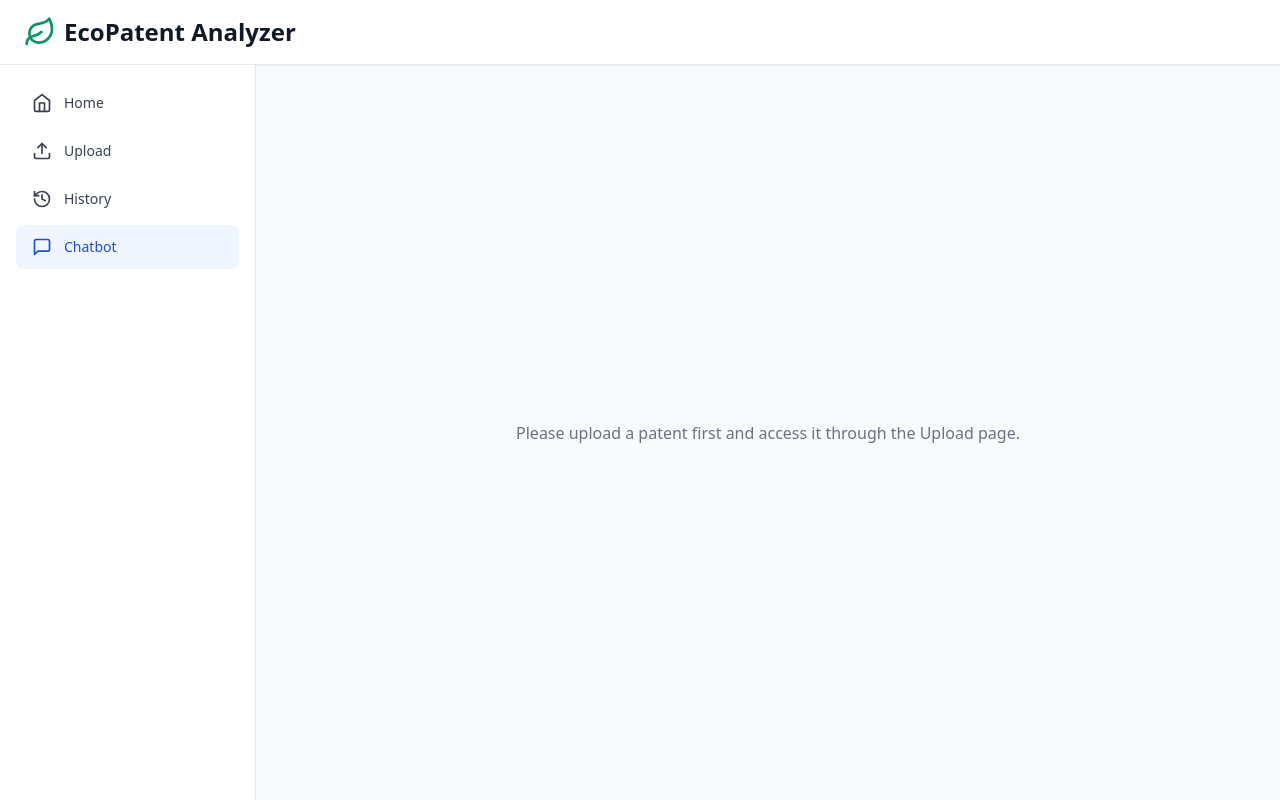
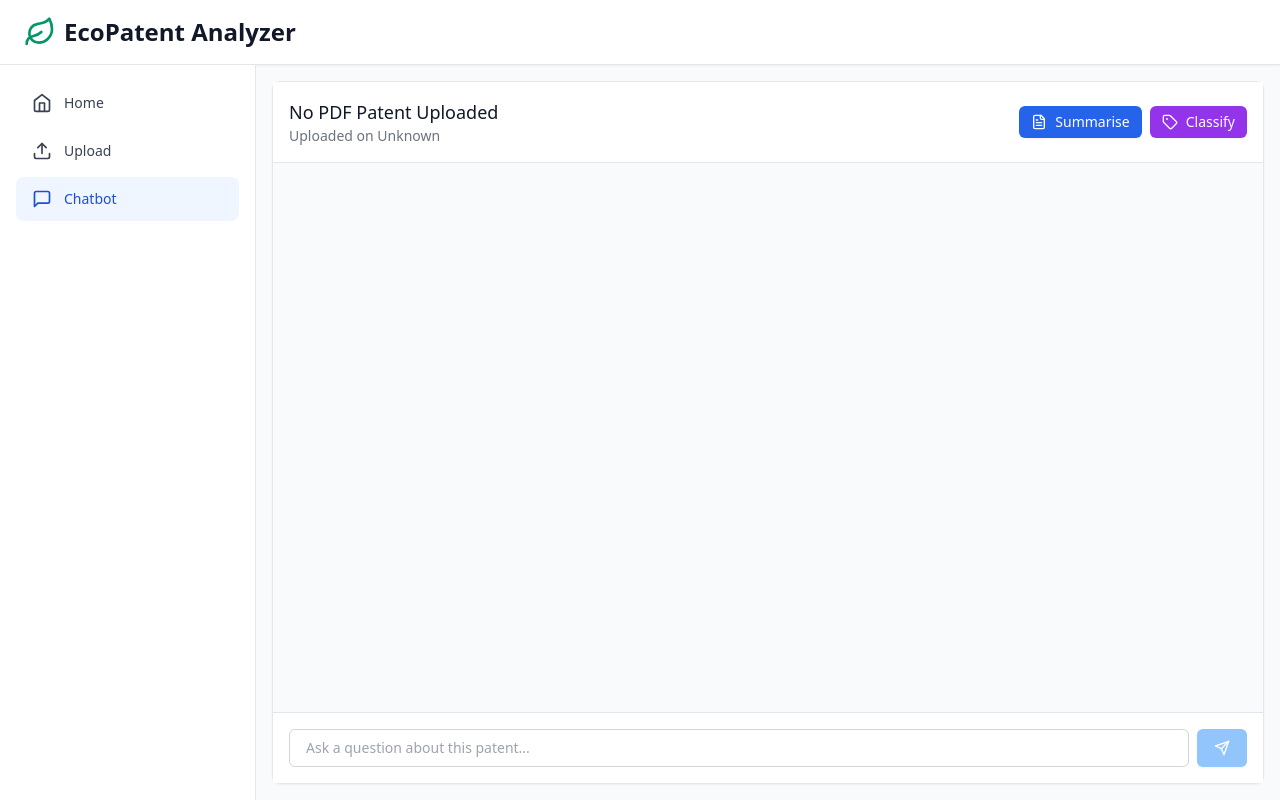
Before and after one commit to steverahardjo/patent-analyser-fyp, a React (Vite) app in the folder frontend/: page /chat/1 in a window 1280 px wide. Built offline with nearby package versions, Linux system fonts and the light colour scheme.

Commit message:
based connections done with history removed and chat history added

```diff
--- a/frontend/src/App.tsx
+++ b/frontend/src/App.tsx
@@ -3,7 +3,6 @@ import Sidebar from './components/Sidebar';
 import { Home, Leaf } from 'lucide-react';
 import UploadPage from './pages/UploadPage';
 import ChatbotPage from './pages/ChatbotPage';
-import HistoryPage from './pages/HistoryPage';
 
 function App() {
   return (
@@ -25,7 +24,6 @@ function App() {
             <Routes>
               <Route path="/home" element={<Home />} />
               <Route path="/upload" element={<UploadPage />} />
-              <Route path="/history" element={<HistoryPage />} />
               <Route path="/chat/:documentId?" element={<ChatbotPage />} />
             </Routes>
           </main>
--- a/frontend/src/components/ActionButtons.tsx
+++ b/frontend/src/components/ActionButtons.tsx
@@ -1,5 +1,5 @@
 import React from 'react';
-import { FileText, Tag, Search } from 'lucide-react';
+import { FileText, Tag } from 'lucide-react';
 import { ActionType } from '../types';
 
 interface ActionButtonsProps {
@@ -20,13 +20,7 @@ const ActionButtons: React.FC<ActionButtonsProps> = ({ onAction, isDisabled }) =
       icon: <Tag className="w-4 h-4 mr-2" />,
       action: 'classify' as ActionType,
       color: 'bg-purple-600 hover:bg-purple-700 focus:ring-purple-500',
-    },
-    {
-      label: 'Find Similarity',
-      icon: <Search className="w-4 h-4 mr-2" />,
-      action: 'findSimilarity' as ActionType,
-      color: 'bg-indigo-600 hover:bg-indigo-700 focus:ring-indigo-500',
-    },
+    }
   ];
 
   return (
--- a/frontend/src/components/ChatInterface.tsx
+++ b/frontend/src/components/ChatInterface.tsx
@@ -43,9 +43,14 @@ const ChatInterface: React.FC<ChatInterfaceProps> = ({
       <div className="p-4 border-b border-gray-200 bg-white">
         <div className="flex items-center justify-between">
           <div>
-            <h2 className="text-lg font-medium text-gray-900">{document.patent_number}.pdf</h2>
+            <h2 className="text-lg font-medium text-gray-900">
+              {document?.patent_number || "No PDF Patent Uploaded"}
+            </h2>
             <p className="text-sm text-gray-500">
-              Uploaded on {document.uploadDate.toLocaleDateString()}
+              Uploaded on{" "}
+              {document?.uploadDate
+                ? new Date(document.uploadDate).toLocaleDateString()
+                : "Unknown"}
             </p>
           </div>
           <ActionButtons onAction={onAction} isDisabled={isAnalyzing} />
--- a/frontend/src/components/ChatMessage.tsx
+++ b/frontend/src/components/ChatMessage.tsx
@@ -31,9 +31,10 @@ const ChatMessage: React.FC<ChatMessageProps> = ({ message }) => {
               : 'bg-white border border-gray-200 shadow-sm rounded-tl-none'
           }`}
         >
-          <p className={isUser ? 'text-white' : 'text-gray-800'}>
-            {message.content}
-          </p>
+          <div
+            className={isUser ? 'text-white' : 'text-gray-800'}
+            dangerouslySetInnerHTML={{ __html: message.content }}
+          />
           <div className={`text-xs mt-1 ${isUser ? 'text-blue-200' : 'text-gray-500'}`}>
             {message.timestamp.toLocaleTimeString([], { hour: '2-digit', minute: '2-digit' })}
           </div>
--- a/frontend/src/components/Sidebar.tsx
+++ b/frontend/src/components/Sidebar.tsx
@@ -1,11 +1,10 @@
 import { NavLink } from 'react-router-dom';
-import { Upload, History, MessageSquare, Home } from 'lucide-react';
+import { Upload, MessageSquare, Home } from 'lucide-react';
 
 const Sidebar = () => {
   const navItems = [
     { to: '/home', icon: Home, label: 'Home' },
     { to: '/upload', icon: Upload, label: 'Upload' },
-    { to: '/history', icon: History, label: 'History' },
     { to: '/chat', icon: MessageSquare, label: 'Chatbot' },
   ];
 
--- a/frontend/src/pages/ChatbotPage.tsx
+++ b/frontend/src/pages/ChatbotPage.tsx
@@ -1,4 +1,4 @@
-import React, { useEffect, useState } from 'react';
+import { useEffect, useState } from 'react';
 import { useParams } from 'react-router-dom';
 import ChatInterface from '../components/ChatInterface';
 import { Message, ActionType } from '../types';
@@ -13,8 +13,10 @@ const ChatbotPage = () => {
   const [isAnalyzing, setIsAnalyzing] = useState(false);
   const [error, setError] = useState('');
 
-  // Load patent from localStorage based on documentId
+  // Restore patent info from localStorage
   useEffect(() => {
+    if (!documentId) return;
+
     const stored = localStorage.getItem('uploadedPatentInfo');
     if (stored) {
       const parsed = JSON.parse(stored);
@@ -28,7 +30,38 @@ const ChatbotPage = () => {
     }
   }, [documentId]);
 
-  // Handle sending user question
+  // Restore messages from localStorage only if empty
+  useEffect(() => {
+    if (!documentId || messages.length > 0) return;
+
+    const stored = localStorage.getItem('chatHistory');
+    if (stored) {
+      const parsed = JSON.parse(stored);
+      const existingMessages = parsed[documentId];
+      if (existingMessages?.length) {
+        // ✅ Hydrate timestamps back to Date objects
+        const hydratedMessages = existingMessages.map((msg: Message) => ({
+          ...msg,
+          timestamp: new Date(msg.timestamp),
+        }));
+
+        setMessages(hydratedMessages);
+        console.log("✅ Restored chat messages from localStorage");
+      }
+    }
+  }, [documentId, messages.length]);
+
+  // ✅ Persist messages to localStorage when they change
+  useEffect(() => {
+    if (!documentId || messages.length === 0) return;
+
+    const existing = localStorage.getItem('chatHistory');
+    const parsed = existing ? JSON.parse(existing) : {};
+
+    parsed[documentId] = messages;
+    localStorage.setItem('chatHistory', JSON.stringify(parsed));
+  }, [messages, documentId]);
+
   const handleSendMessage = async (content: string) => {
     const userMessage: Message = {
       id: Date.now().toString(),
@@ -38,6 +71,18 @@ const ChatbotPage = () => {
     };
 
     setMessages((prev) => [...prev, userMessage]);
+
+    if (!patentInfo) {
+      const noPDFReply: Message = {
+        id: (Date.now() + 1).toString(),
+        content: 'No PDF uploaded. Please upload a patent in the <a href="/upload" class="text-blue-600 underline">Upload Page</a> to continue.',
+        sender: 'ai',
+        timestamp: new Date(),
+      };
+      setMessages((prev) => [...prev, noPDFReply]);
+      return;
+    }
+
     setIsAnalyzing(true);
     setError('');
 
@@ -58,21 +103,19 @@ const ChatbotPage = () => {
       const errorMessage = err.response?.data?.error || 'Query failed';
       setError(errorMessage);
 
-      setMessages((prev) => [
-        ...prev,
-        {
-          id: (Date.now() + 2).toString(),
+      const errorMessageObject: Message = {
+        id: (Date.now() + 3).toString(),
         content: `❌ Error: ${errorMessage}`,
         sender: 'ai',
         timestamp: new Date(),
-        },
-      ]);
+      };
+
+      setMessages((prev) => [...prev, errorMessageObject]);
     } finally {
       setIsAnalyzing(false);
     }
   };
 
-  // Handle simulated action responses
   const handleAction = (action: ActionType) => {
     const actionMessage: Message = {
     id: Date.now().toString(),
@@ -96,9 +139,6 @@ const ChatbotPage = () => {
           case 'classify':
             responseContent = `📊 Classification: ${patentInfo.classification_result}`;
             break;
-          case 'findSimilarity':
-            responseContent = `🔍 Similar patents to "${patentInfo.title}" would be listed here. (Simulated)`;
-            break;
         }
       }
 
@@ -114,14 +154,6 @@ const ChatbotPage = () => {
     }, 1500);
   };
 
-  if (!patentInfo) {
-    return (
-      <div className="flex items-center justify-center h-full">
-        <p className="text-gray-500">Please upload a patent first and access it through the Upload page.</p>
-      </div>
-    );
-  }
-
   return (
     <ChatInterface
       document={patentInfo}
```
Lines whose indentation alone changed are shown as unchanged.
